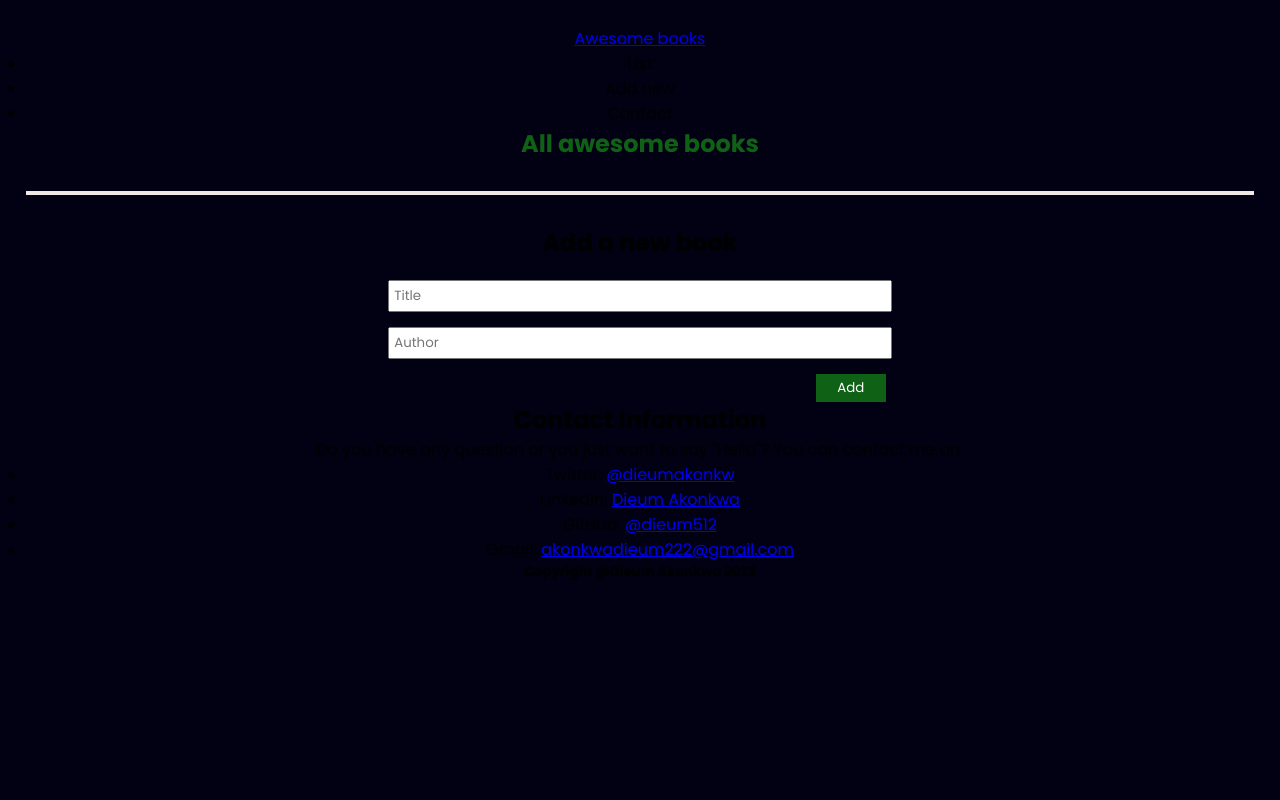
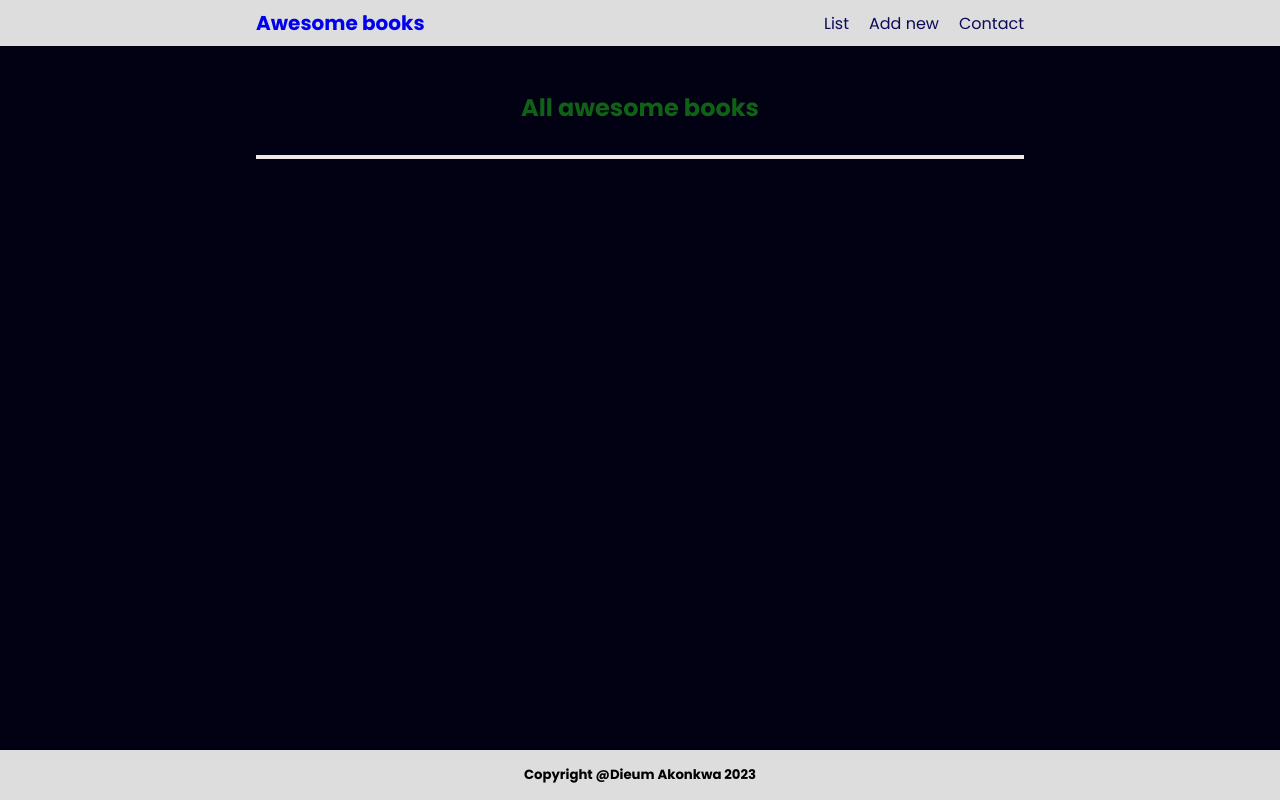
Before and after one commit to dieum512/Awesome-bools, a website: page index.html in a window 1280 px wide. Drawn offline with Linux system fonts and the light colour scheme.

Commit message:
Update the css file for the navigation

```diff
--- a/style.css
+++ b/style.css
@@ -6,13 +6,74 @@
 
 body {
   background-color: #010113;
+}
+
+/* footer */
+
+footer {
+  display: flex;
+  margin-top: 15px;
+  background: #ddd;
+  justify-content: center;
   align-items: center;
-  text-align: center;
-  padding: 2%;
+  min-height: 50px;
+  position: fixed;
+  left: 0;
+  right: 0;
+  bottom: 0;
+}
+
+/* header */
+
+.main-header {
+  padding: 8px 20%;
+  display: flex;
+  justify-content: space-between;
+  background: #ddd;
+  align-items: center;
+  position: fixed;
+  left: 0;
+  right: 0;
+  top: 0;
+}
+
+.logo {
+  color: #0a0a57;
+  font-size: 20px;
+  font-weight: bold;
+}
+
+.logo a {
+  text-decoration: none;
+}
+
+.nav-list {
+  cursor: pointer;
+  display: flex;
+  gap: 20px;
+  list-style: none;
+  color: #0a0a57;
+}
+
+/* content */
+
+.container {
+  margin: 90px 20%;
+}
+
+/* books displayed */
+
+/* .books {
+  display: none;
+} */
+
+.books.active {
+  display: none;
 }
 
 .title {
   color: #0f6115;
+  text-align: center;
 }
 
 .table {
@@ -22,34 +83,51 @@ body {
   color: rgb(129, 120, 120);
 }
 
+.table-body tr td {
+  padding: 10px;
+  border-bottom: 2px solid #fff;
+}
+
 .remove-btn {
   text-decoration: none;
   background-color: #141446;
   color: #d8cbcb;
 }
 
+/* forms */
+
+.forms {
+  display: none;
+}
+
+.forms.active {
+  display: unset;
+}
+
 .form-container {
-  margin-top: 30px;
   align-items: center;
 }
 
-.form-container h2 {
+.form-container h1 {
   color: #08410c;
+  text-align: center;
 }
 
 .book-form {
+  /* margin-top: 1000px; */
   display: flex;
   align-items: center;
   justify-content: center;
   margin: 20px 0 0 0;
   flex-direction: column;
-  padding: 0 30%;
+  padding: 30px 20%;
   gap: 15px;
 }
 
 .book-form input {
-  padding: 4px;
+  padding: 6px;
   width: 100%;
+  border-radius: 5px;
 }
 
 .submit-btn {
@@ -65,3 +143,24 @@ body {
   background-color: #77a87a;
   color: #000;
 }
+
+/* contact */
+
+.contact {
+  display: none;
+}
+
+.contact.active {
+  display: unset;
+}
+
+.contact-container {
+  color: #ddd;
+  margin: 0 10%;
+}
+
+.contact-container h1 {
+  color: #08410c;
+  text-align: center;
+  margin-bottom: 30px;
+}
```
